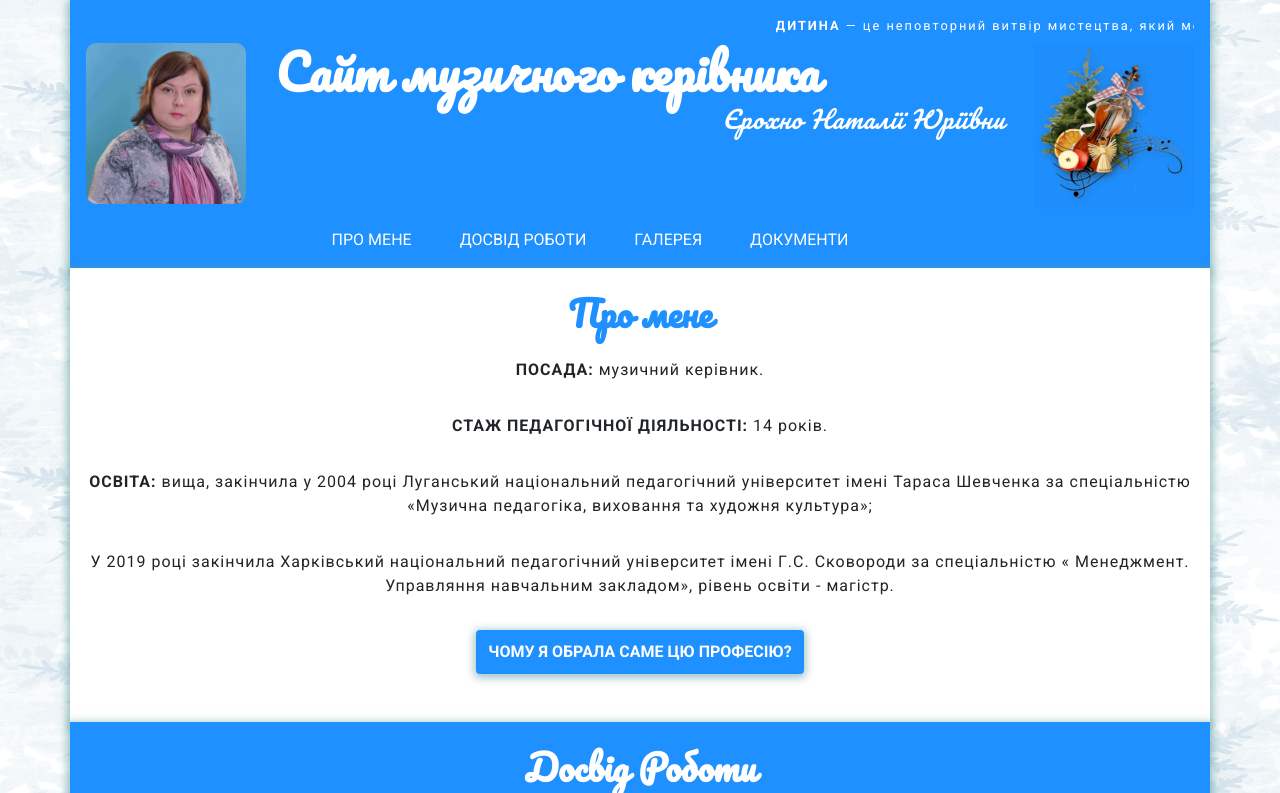
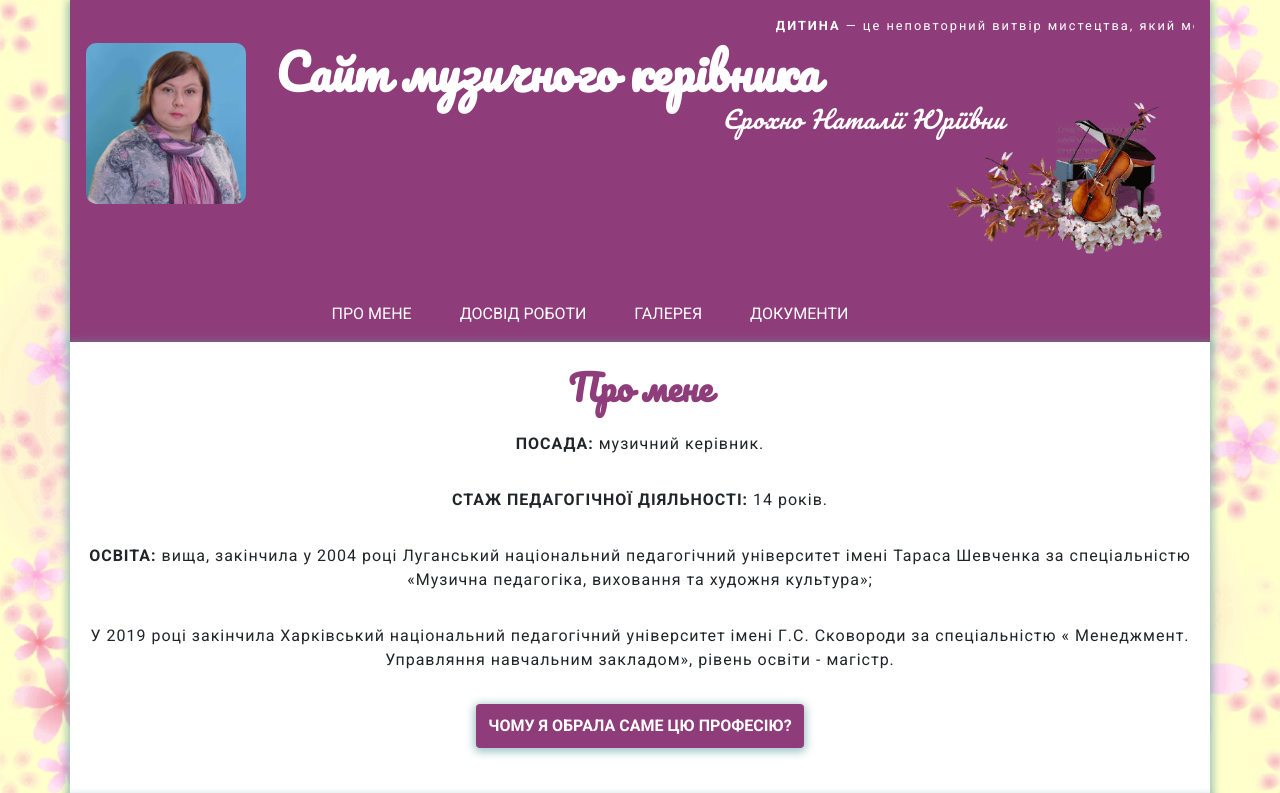
Before and after one commit to lanalightmj/MusRuk_Erohno, a plain HTML site: page index.html in a window 1280 px wide. Shown: the top 793 px of the page. Drawn offline with nearby package versions, Linux system fonts and the light colour scheme.

Commit message:
spring_bg added

```diff
--- a/css/app.scss
+++ b/css/app.scss
@@ -1,16 +1,16 @@
 @import "../css/docs_games.scss";
 @import url('https://fonts.googleapis.com/css2?family=Pacifico&family=Raleway:wght@300;700;900&display=swap');
 
-$main-color: #1E90FF;//#FF7F00 #3CD0E8
+$main-color: #8f3d7a;//#FF7F00 #3CD0E8 #1E90FF #f0b6c7
 $title-color: #FFFFFF;//#FFD700
 
 /* specification */
 * { box-sizing: border-box; }
 body{
-	background: url(../img/body_winter_bg.png) 50% repeat-y;
+	background: url(../img/body_spring3_bg.png) 50% no-repeat;
 	background-attachment: fixed;
 	background-size: 100%;
-	background-color: #ccc;
+	background-color:#ffffcc;// #f0f7ff
 	font-family: 'Roboto', sans-serif;
 }
 ul, li{
@@ -113,7 +113,8 @@ p {
 		}
 	}
 	&__img {
-		width: 100%;
+		width: 150%;
+		margin-left: -70%;
 	}
 }
 
--- a/index.html
+++ b/index.html
@@ -44,7 +44,7 @@
 
           </div>
           <div class="col-lg-2 col-md-2">
-          	<img class="header__img" src="img/viola_winter.png" alt="viola">
+          	<img class="header__img" src="img/viola_spring.png" alt="viola">
           </div>
         </div>
 
```
Also changed, not shown: css/app.css, img/body_spring2_bg.png (added), img/body_spring3_bg.png (added), img/body_spring_bg.png (added), img/viola_spring.png (added), 1 other file.
